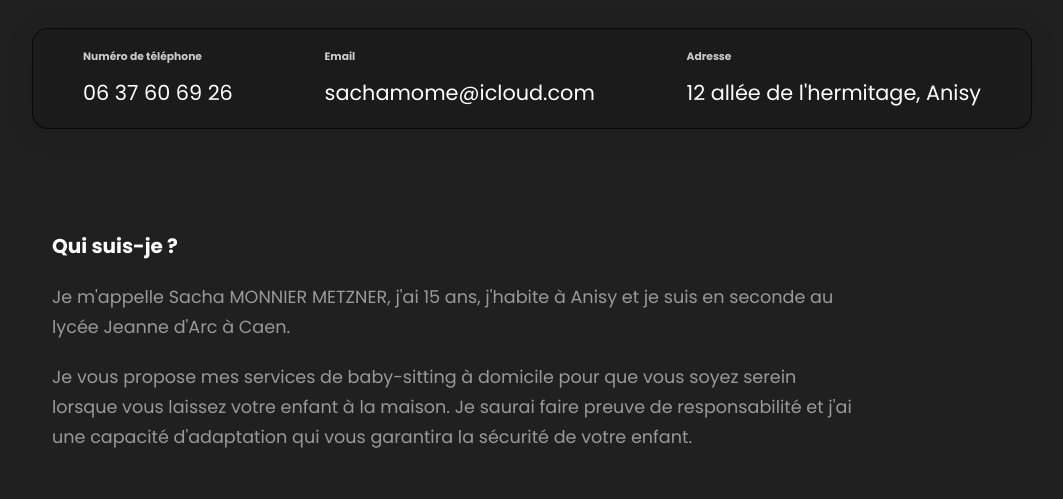
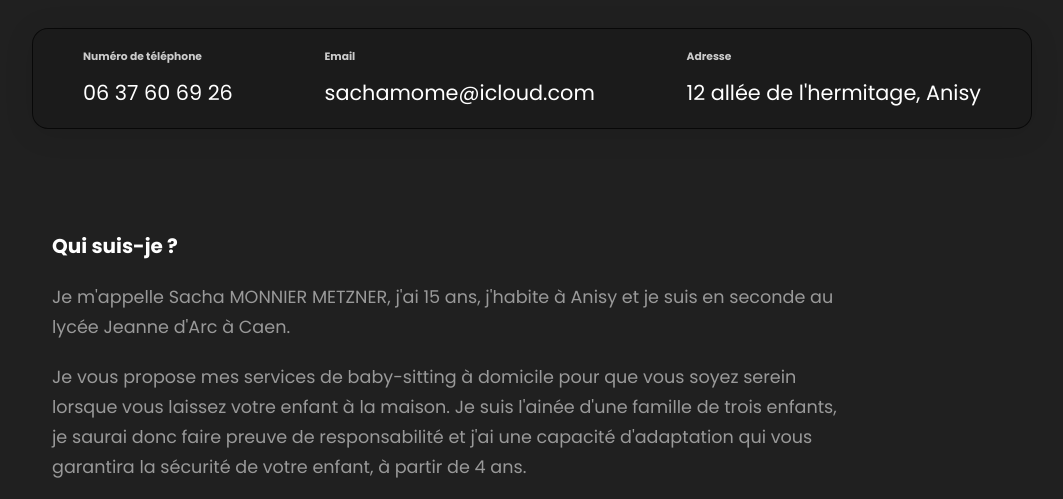
Before and after one commit to PikaFr/html, a plain HTML site: page index.html in a window 1280 px wide. Shown: the part 472-971 px from the top of the page, without its empty margins (108-1171 px from the left). Drawn offline with nearby package versions, Linux system fonts and the light colour scheme.

Commit message:
edit texte

```diff
--- a/index.html
+++ b/index.html
@@ -50,10 +50,11 @@
                     d'Arc à Caen.</p>
                 <p>Je vous propose mes services de baby-sitting à domicile pour que vous soyez serein lorsque vous
                     laissez
-                    votre enfant à la maison. Je saurai faire preuve de responsabilité et j'ai une capacité
+                    votre enfant à la maison. Je suis l'ainée d'une famille de trois enfants, je saurai donc faire
+                    preuve de responsabilité et j'ai une capacité
                     d'adaptation
                     qui
-                    vous garantira la sécurité de votre enfant.</p>
+                    vous garantira la sécurité de votre enfant, à partir de 4 ans.</p>
                 <div class="pres">
 
 
```
Also changed, not shown: README.md.
